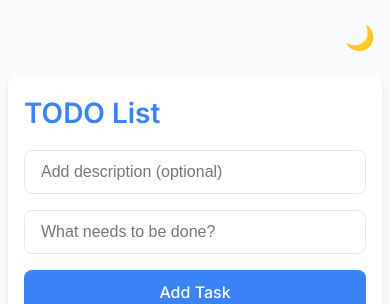
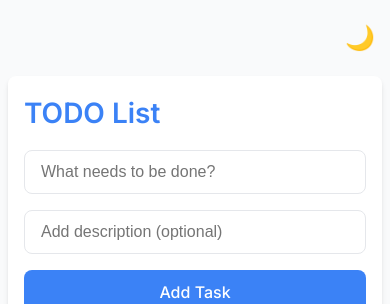
Before and after one commit to KantorIstvan/AngularTodo, an Angular app in the folder frontend/todo-app/: page / in a window 390 px wide. Shown: the top 304 px of the page. Built offline with nearby package versions, Linux system fonts and the light colour scheme; no server answers.

Commit message:
input-context-switch

```diff
--- a/frontend/todo-app/src/app/todo-list/todo-list.component.css
+++ b/frontend/todo-app/src/app/todo-list/todo-list.component.css
@@ -45,37 +45,36 @@ form {
 }
 
 @media (max-width: 480px) {
+  /* Restructure form for mobile */
   .form-group {
-    display: contents;
-    margin-bottom: 0;
+    display: contents !important; /* Flatten the form-group */
+    margin-bottom: 0 !important;
   }
 
   form {
     gap: 1rem;
   }
 
+  /* Explicit order control */
   input[name="title"] {
-    order: 1;
+    order: 1 !important; /* Title first */
     width: 100%;
   }
 
   input[name="description"] {
-    order: 2;
+    order: 2 !important; /* Description second */
     width: 100%;
   }
 
   form .form-group button {
-    order: 3;
+    order: 3 !important; /* Button third */
     width: 100%;
     margin-top: 0;
   }
 
+  /* Remove redundant styles */
   form > input[name="description"] {
-    order: unset;
-  }
-
-  .form-group input {
-    width: 100%;
+    order: unset; /* Reset any previous order */
   }
 }
 
@@ -328,6 +327,6 @@ li:hover {
 
 @media (max-width: 480px) {
   .todo-checkbox {
-    transform: scale(1.5);
+    transform: scale(1.2) !important;
   }
 }
```
